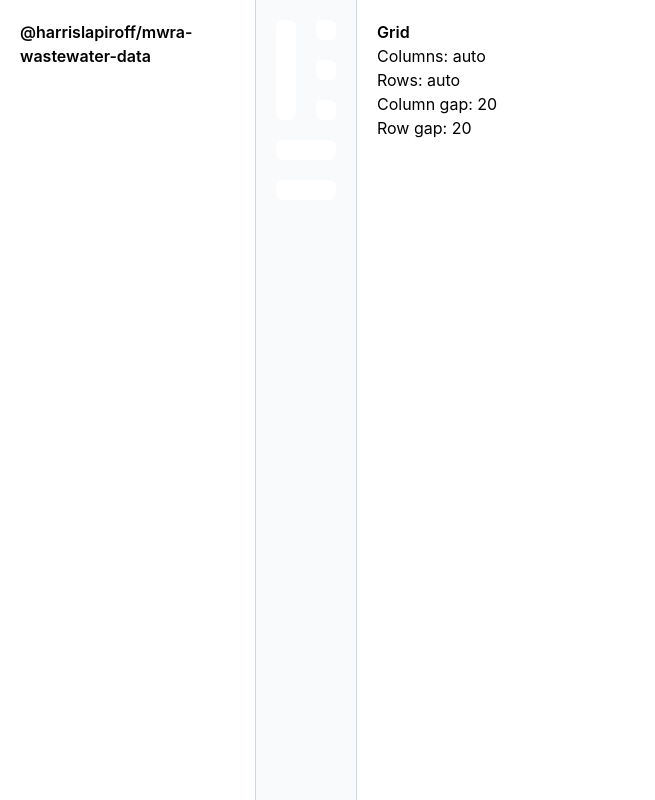
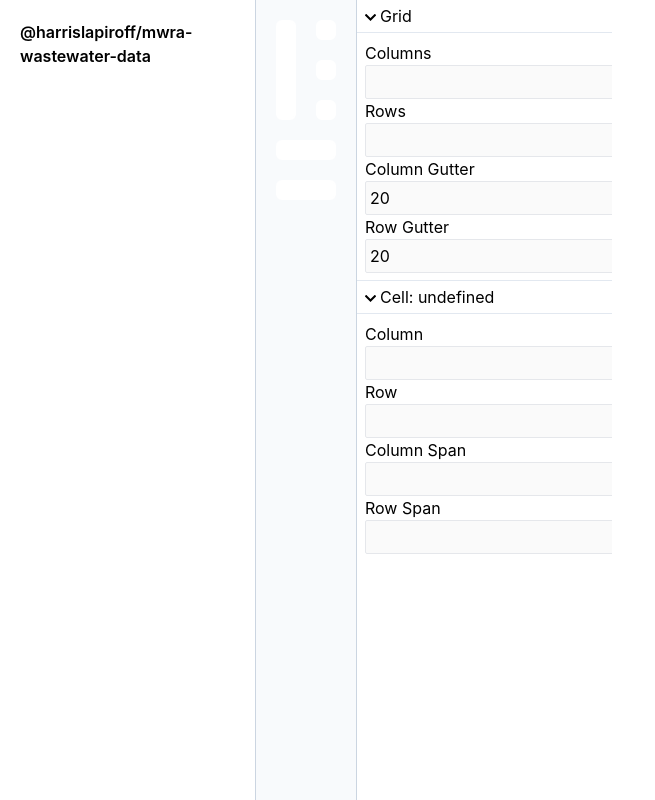
Before and after one commit to harrislapiroff/observable-composer, a React (Create React App) app: page / in a window 1280 px wide. Shown: the whole page, without its empty margins (0-655 px from the left). Built offline with nearby package versions, Linux system fonts and the light colour scheme.

Commit message:
Improve and standardize sidebar module appearance

```diff
--- a/src/components/Editor/CellInspector.js
+++ b/src/components/Editor/CellInspector.js
@@ -1,3 +1,5 @@
+import SidebarSection from "../SidebarSection"
+
 const EDITABLE_ATTRIBUTES = [
     ['Column', 'column'],
     ['Row', 'row'],
@@ -6,12 +8,10 @@ const EDITABLE_ATTRIBUTES = [
 ]
 
 export default function CellInspector({ config }) {
-
-    return <div>
-        <h2 class="font-bold">{config.name}</h2>
-        {EDITABLE_ATTRIBUTES.map(([label, key]) => <div>
-            <label for={`cell-inspector-input-${key}`}>{label}</label>
-            <input className="border rounded-sm p-1" type="number" value={config[key]} disabled />
+    return <SidebarSection title={`Cell: ${config.name}`}>
+        {EDITABLE_ATTRIBUTES.map(([label, key]) => <div key={key}>
+            <label htmlFor={`cell-inspector-input-${key}`}>{label}</label>
+            <input id={`cell-inspector-input-${key}`} className="border rounded-sm p-1" type="number" value={config[key]} disabled />
         </div>)}
-    </div>
+    </SidebarSection>
 }
--- a/src/components/Editor/Editor.js
+++ b/src/components/Editor/Editor.js
@@ -4,6 +4,7 @@ import useLocalStorage from '../../utils/useLocalStorage'
 import Dashboard from "../Dashboard"
 import Cell from '../Dashboard/Cell'
 import CellInspector from './CellInspector'
+import GridInspector from './GridInspector'
 
 const exampleConfig = require('../../examples/1.json')
 
@@ -36,7 +37,7 @@ export default function Editor() {
             .filter(([name, _]) => !module._runtime._builtin._scope.has(name)) :
         []
 
-    const selectedCellConfig = selectedCell ? config.cells.find(d => d.name === selectedCell) : null
+    const selectedCellConfig = selectedCell ? config.cells.find(d => d.name === selectedCell) : {}
 
     return (
         <div className="flex h-screen">
@@ -89,16 +90,9 @@ export default function Editor() {
                     })}
                 </Dashboard>
             </div>
-            <div className="border-slate-300 p-5 border-l w-64 shrink-0 overflow-auto">
-                <div className="mb-5">
-                    <h2 className="font-semibold">Grid</h2>
-                    Columns: {config.grid.columns || 'auto'}<br />
-                    Rows: {config.grid.rows || 'auto'}<br />
-                    Column gap: {config.grid.columnGap}<br />
-                    Row gap: {config.grid.rowGap}<br />
-                </div>
-
-                {selectedCell && <CellInspector config={selectedCellConfig} />}
+            <div className="border-slate-300 border-l w-64 shrink-0 overflow-auto">
+                <GridInspector config={config.grid} />
+                {selectedCellConfig && <CellInspector config={selectedCellConfig} />}
             </div>
         </div>
     )
--- /dev/null
+++ b/src/components/Editor/GridInspector.js
@@ -0,0 +1,17 @@
+import SidebarSection from "../SidebarSection";
+
+const EDITABLE_ATTRIBUTES = [
+    ['Columns', 'columns'],
+    ['Rows', 'rows'],
+    ['Column Gutter', 'columnGap'],
+    ['Row Gutter', 'rowGap'],
+]
+
+export default function GridInspector({ config }) {
+    return <SidebarSection title="Grid">
+       {EDITABLE_ATTRIBUTES.map(([label, key]) => <div key={key}>
+            <label htmlFor={`grid-inspector-input-${key}`}>{label}</label>
+            <input id={`grid-inspector-input-${key}`} className="border rounded-sm p-1" type="number" value={config[key]} disabled />
+        </div>)}
+    </SidebarSection>
+}
--- /dev/null
+++ b/src/components/SidebarSection.js
@@ -0,0 +1,27 @@
+import { useState } from "react"
+
+export default function SidebarSection({ title, children }) {
+    const [open, setOpen] = useState(true)
+    return <div>
+        <h2 className="border-y border-slate-200 px-2 py-1 cursor-pointer hover:bg-slate-50" style={{ marginTop: -1 }} onClick={() => setOpen(!open)}>
+            <svg
+                style={{
+                    display: 'inline-block',
+                    transition: 'transform .1s linear',
+                    transform: open ? null : 'rotate(-90deg)',
+                    marginRight: '0.25em',
+                    verticalAlign: 1,
+                }}
+                width="11"
+                height="7"
+                viewBox="-0.5 -0.5 11 7"
+            >
+                <path d="M0 0L5 5L10 0" fill="none" stroke="#000" strokeWidth="2" />
+            </svg>
+            {title}
+        </h2>
+        {open && <div className="p-2">
+            {children}
+        </div>}
+    </div>
+}
```
